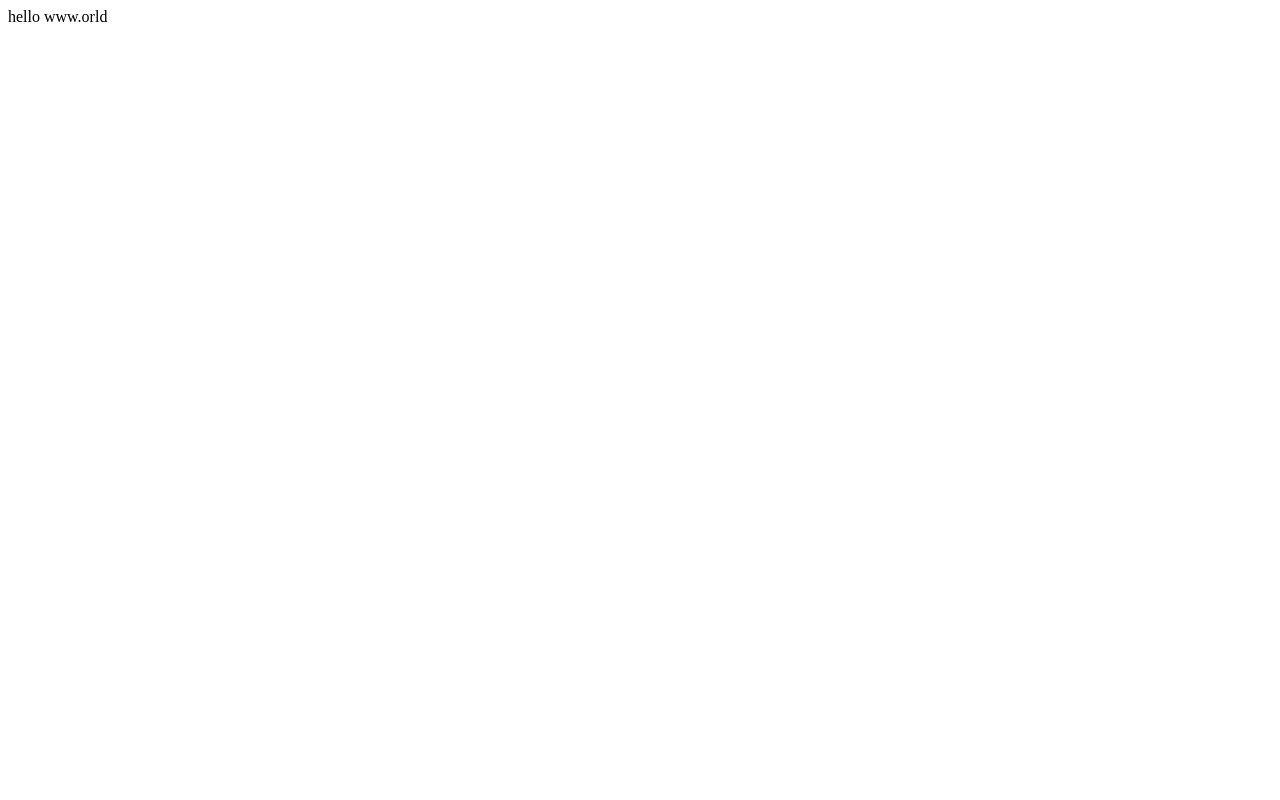
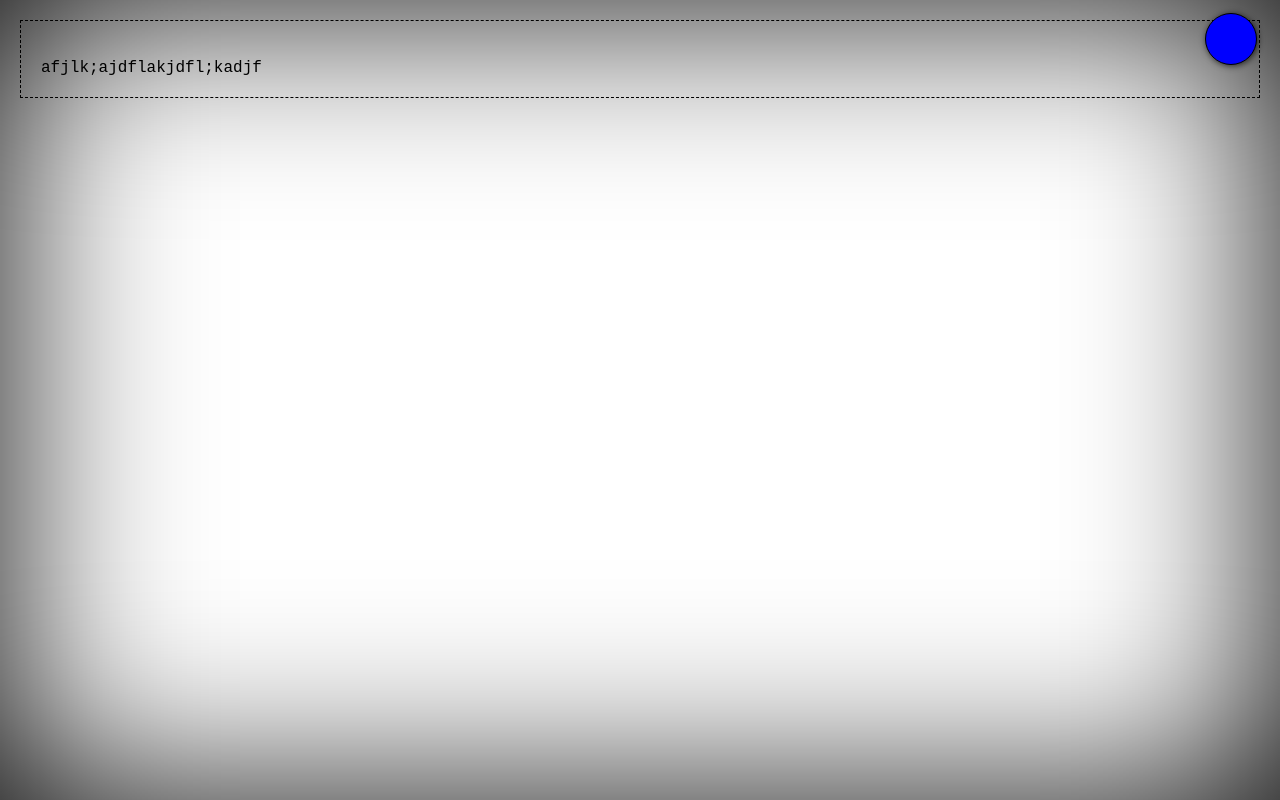
Before and after one commit to cleogirl2525/SPEEDRUNHOME.PAGE, a plain HTML site: page test.html in a window 1280 px wide. Drawn offline with Linux system fonts and the light colour scheme.

Commit message:
test push

```diff
--- a/css.css
+++ b/css.css
@@ -1,17 +1,39 @@
 body{
     background-color: #FFFFFF;
     font-family: 'Courier New', Courier, monospace;
-    color: lightblue;
+    color: black;
+    border: 1px dashed #000;
+    margin: 20px;
+    padding: 20px;
 }
-#gradient{
-    /* IE9 SVG, needs conditional override of 'filter' to 'none' */
-    background: -moz-radial-gradient(center, ellipse cover,  rgba(0,0,0,0) 0%, rgba(0,0,0,0) 36%, rgba(0,0,0,0.67) 74%, rgba(0,0,0,1) 100%);
-    /* FF3.6-15 */
-    background: -webkit-radial-gradient(center, ellipse cover,  rgba(0,0,0,0) 0%,rgba(0,0,0,0) 36%,rgba(0,0,0,0.67) 74%,rgba(0,0,0,1) 100%);
-    /* Chrome10-25,Safari5.1-6 */
-    background: radial-gradient(ellipse at center,  rgba(0,0,0,0) 0%,rgba(0,0,0,0) 36%,rgba(0,0,0,0.67) 74%,rgba(0,0,0,1) 100%);
-    /* W3C, IE10+, FF16+, Chrome26+, Opera12+, Safari7+ */
-    filter: progid:DXImageTransform.Microsoft.gradient( startColorstr='#00000000', endColorstr='#000000',GradientType=1 ); /* IE6-8 fallback on horizontal gradient */
+.vignette {
+    position: fixed;
+    top: 0;
+    left: 0;
+    width: 100%;
+    height: 100%;
+    box-shadow: 0 0 200px rgba(0,0,0,1) inset;
+    z-index: -1000000000000;
+  }
 
-    size: 100%;
-    }
+  h1 {
+      font-weight: bold;
+  }
+
+  #circle {
+    width: 50px;
+    height: 50px;
+    background: blue;
+    border-radius: 50%;
+    z-index: 500000000;
+    border: .5px solid black;
+    box-shadow: 1px 1px 6px rgba(0,0,0,.7);
+      /* offset-x | offset-y | blur-radius | spread-radius | color */
+    position: absolute;
+    top: 13px;
+    right: 23px;
+    font-size: 18px;
+  }
+  #circle:hover {
+    background: #FFFFFF;
+  }
--- a/test.html
+++ b/test.html
@@ -1,14 +1,18 @@
 <!DOCTYPE html>
 <html lang="en">
 <head>
+    <title>TESTGROUND</title>
     <meta charset="UTF-8">
     <meta http-equiv="X-UA-Compatible" content="IE=edge">
     <meta name="viewport" content="width=device-width, initial-scale=1.0">
     <meta name="author" content="SHAWNE MICHAELAIN HOLLOWAY">
-    <meta name="description" content="Testing playground for SPEEDRUNHOMEPAGE."
+    <meta name="description" content="Testing playground for SPEEDRUNHOMEPAGE.">
     <link rel="stylesheet" href="css.css">
 </head>
 <body>
-    hello www.orld
+    <div id="circle"></div><br>
+
+    afjlk;ajdflakjdfl;kadjf
+    <div class="vignette"></div>
 </body>
 </html>
```
